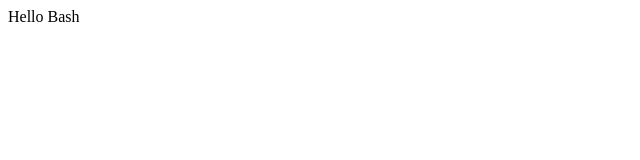
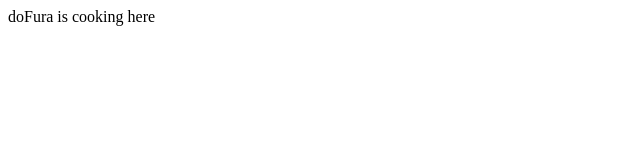
Before and after one commit to bphukon/getdofura.github.io, a plain HTML site: page index.html in a window 1280 px wide. Shown: the whole page, without its empty margins (0-640 px from the left). Drawn offline with Linux system fonts and the light colour scheme.

Commit message:
Update index.html

```diff
--- a/index.html
+++ b/index.html
@@ -1 +1 @@
-<html>Hello Bash</html>
+<html>doFura is cooking here</html>
```
